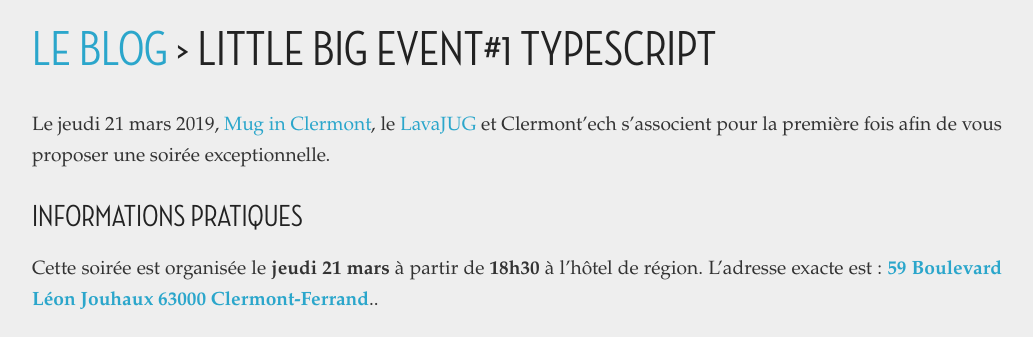
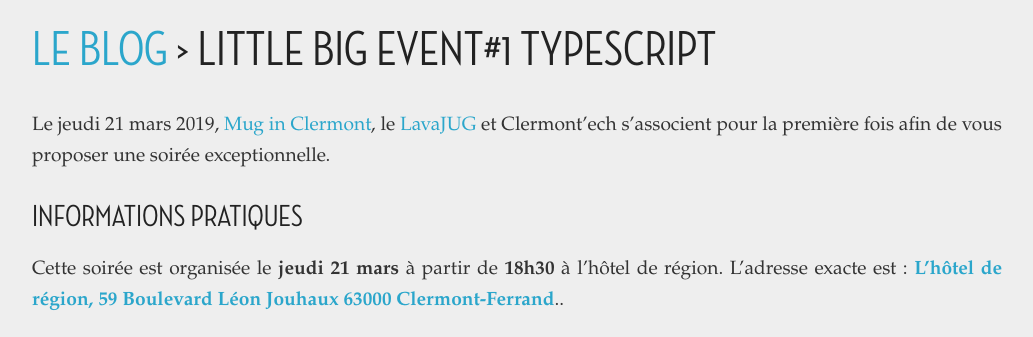
Before and after one commit to clermontech/clermontech.github.com, a Jekyll site: the page built from _posts/2019-03-21-little-big-event-1-typescript.md, in a window 1280 px wide and 900 px high, scrolled down 322 px, cut to the strip 0-337 px from the top of the window. Shown: the whole strip, without its empty margins (123-1156 px from the left). Built offline with Jekyll 4.4.1, drawn with Linux system fonts in a browser that asks for light colours.

Commit message:
Update _posts/2019-03-21-little-big-event-1-typescript.md
Co-Authored-By: krichprollsch <pierre@tch.re>

```diff
--- a/_posts/2019-03-21-little-big-event-1-typescript.md
+++ b/_posts/2019-03-21-little-big-event-1-typescript.md
@@ -12,7 +12,7 @@ pour la première fois afin de vous proposer une soirée exceptionnelle.
 ## Informations pratiques
 
 Cette soirée est organisée le **jeudi 21 mars** à partir de **18h30** à l'hôtel de région. L'adresse
-exacte est : [**59 Boulevard Léon Jouhaux 63000 Clermont-Ferrand**](https://osm.org/go/0AkOKx_14--)..
+exacte est : [**L'hôtel de région, 59 Boulevard Léon Jouhaux 63000 Clermont-Ferrand**](https://osm.org/go/0AkOKx_14--)..
 
 <iframe width="600" height="400" frameborder="0" scrolling="no" marginheight="0" marginwidth="0" src="https://www.openstreetmap.org/export/embed.html?bbox=3.1138730049133305%2C45.79396934299903%2C3.117982149124146%2C45.79611996814522&amp;layer=mapnik&amp;marker=45.7950446659467%2C3.115927577018738" style="border: none"></iframe>
 
```
